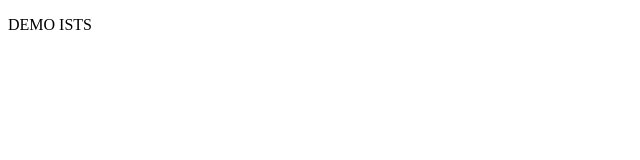
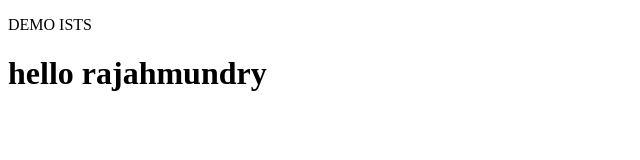
Before and after one commit to Rajasri5969/demo-project, a plain HTML site: page index.html in a window 1280 px wide. Shown: the whole page, without its empty margins (0-640 px from the left). Drawn offline with Linux system fonts and the light colour scheme.

Commit message:
modified html files

```diff
--- a/index.html
+++ b/index.html
@@ -7,5 +7,6 @@
 </head>
 <body>
     <p>DEMO ISTS</p>
+    <h1>hello rajahmundry</h1>
 </body>
 </html>
```
